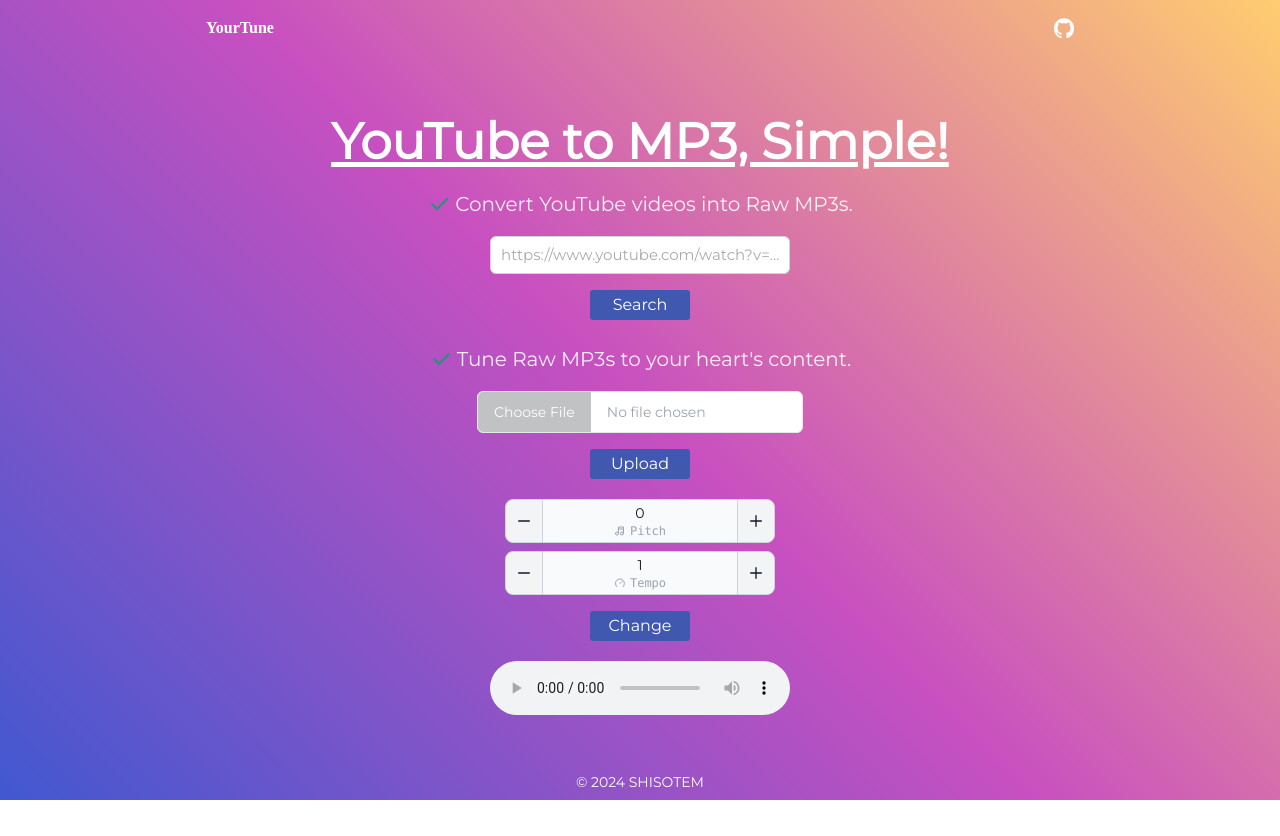
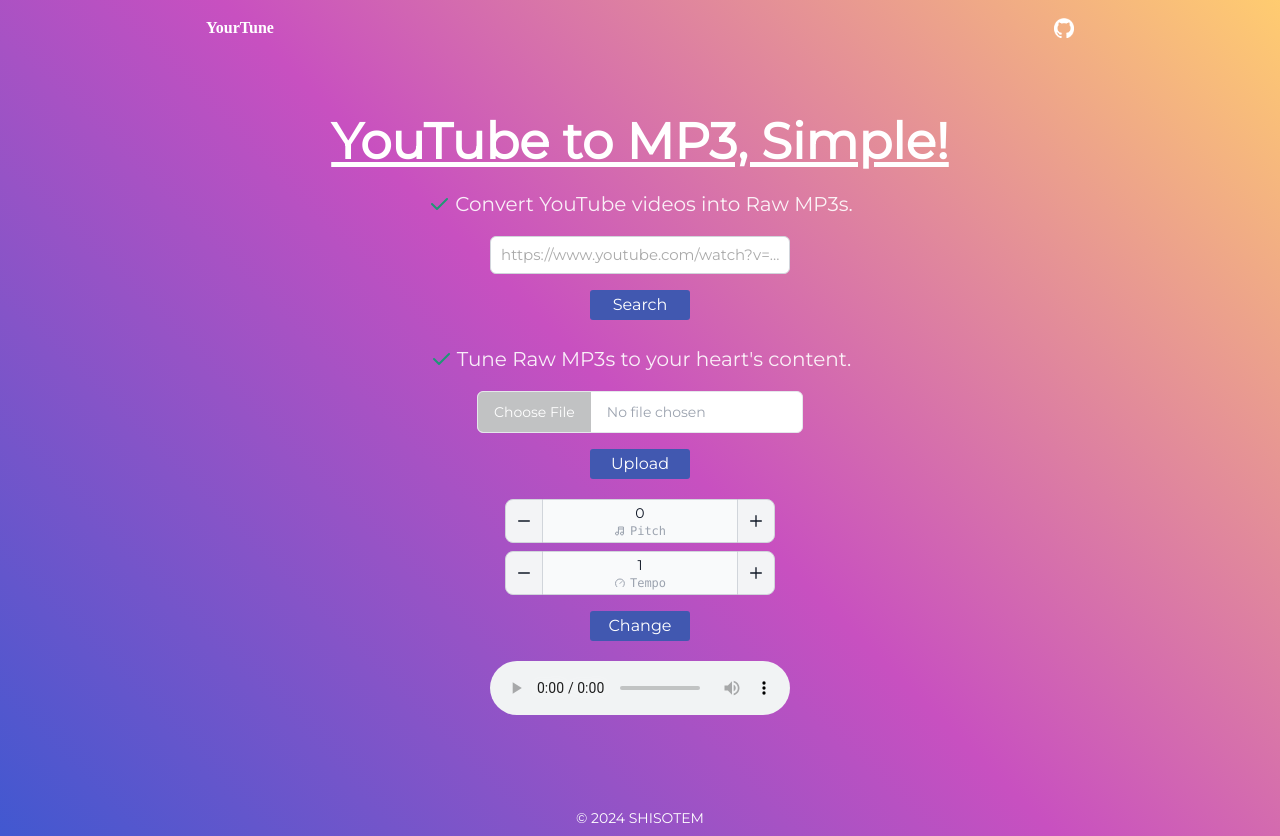
Before and after one commit to shisotem/yourtune, a React (Vite) app in the folder client/: page / in a window 1280 px wide. Before the commit the page ends 800 px from the top, so only its background shows below. Built offline with nearby package versions, Linux system fonts and the light colour scheme; a web font is replaced by a local one.

Commit message:
fix(client): copyright position

```diff
--- a/client/src/App.tsx
+++ b/client/src/App.tsx
@@ -432,7 +432,7 @@
           </div>
         </section>
       </div>
-      <footer className=" absolute bottom-0 w-full text-center py-2 px-4 text-white text-sm">
+      <footer className="static bottom-0 w-full text-center py-2 px-4 text-white text-sm">
         <p>
           <span>&copy;</span> {new Date().getFullYear()} SHISOTEM{" "}
         </p>
--- a/client/src/index.css
+++ b/client/src/index.css
@@ -13,12 +13,12 @@
 
 body {
   font-family: "Montserrat", sans-serif;
-  height: 100vh;
   color: white;
   background: linear-gradient(45deg, #4158d0, #c850c0, #ffcc70);
 }
 
 .app {
+  height: 100vh;
   max-width: 900px;
   margin: 0 auto;
   padding: 0 1rem;
```
